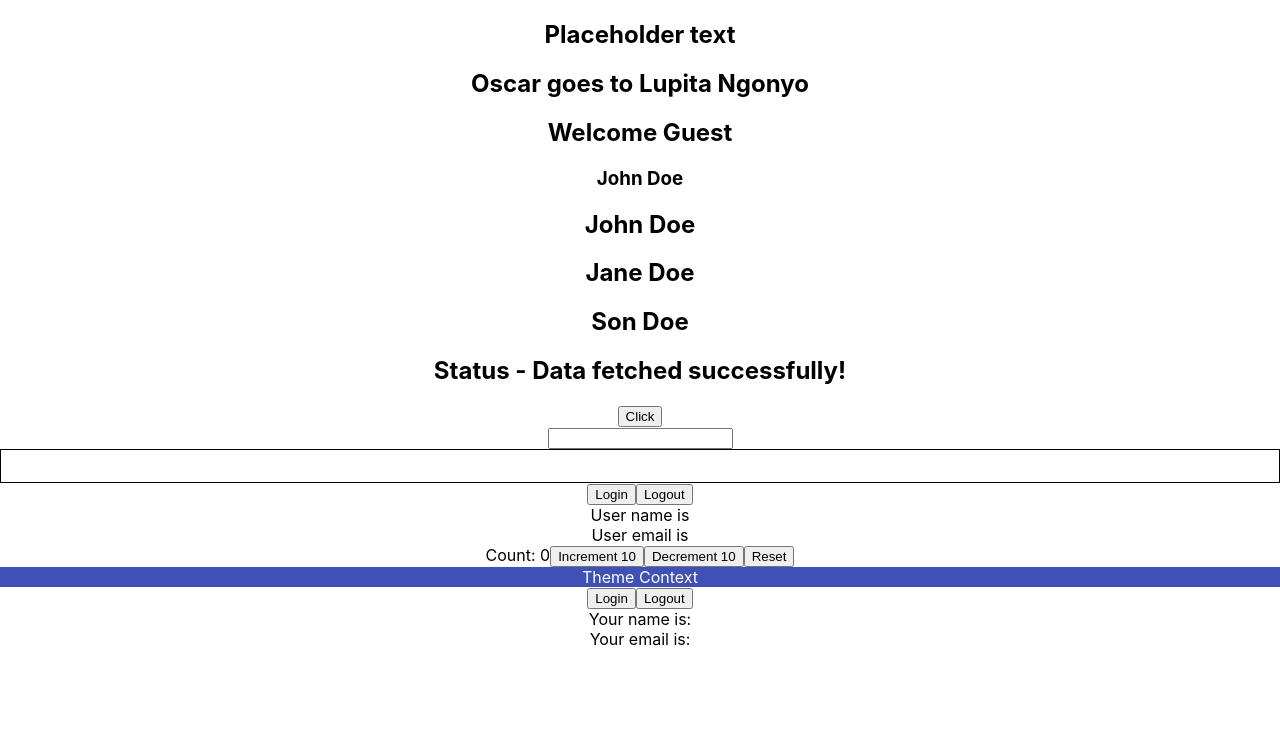
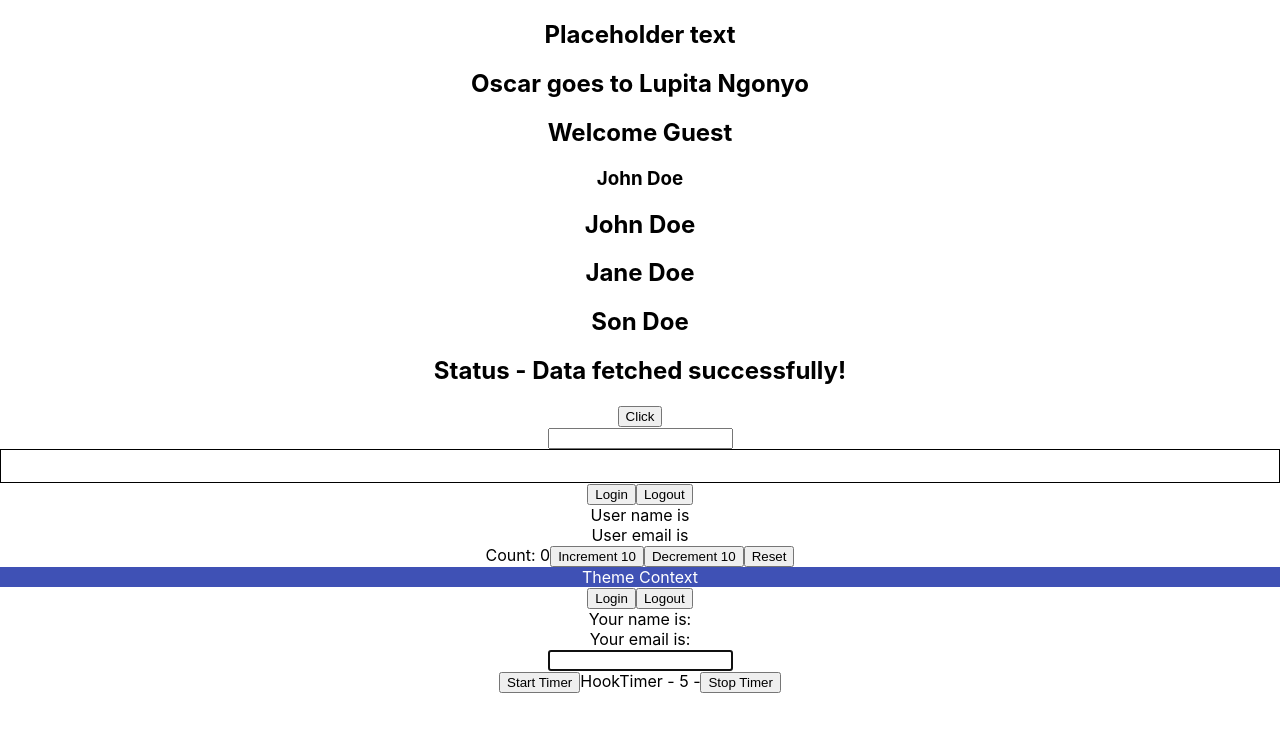
Before and after one commit to Jeremiah-Katumo/typescript-training, a React (Create React App) app: page / in a window 1280 px wide. Shown: the top 732 px of the page. Built offline with nearby package versions, Linux system fonts and the light colour scheme.

Commit message:
added code in ref

```diff
--- a/src/App.tsx
+++ b/src/App.tsx
@@ -15,6 +15,8 @@ import { ThemeContextProvider } from './components/context/ThemeContext';
 import { Box } from './components/context/Box';
 import { UserContextProvider } from './components/context/UserContext';
 import { UserC } from './components/context/UserC';
+import { DomeRef } from './components/ref/DomRef';
+import { MutableRef } from './components/ref/MutableRef';
 
 function App() {
 
@@ -63,6 +65,8 @@ function App() {
       <UserContextProvider>
         <UserC />
       </UserContextProvider>
+      <div><DomeRef /></div>
+      <div><MutableRef /></div>
     </div>
   );
 }
--- a/src/components/ref/MutableRef.tsx
+++ b/src/components/ref/MutableRef.tsx
@@ -21,7 +21,8 @@ export const MutableRef = () => {
 
     return (
         <div>
-            HookTimer - {timer} -
+            <button>Start Timer</button>
+             HookTimer - {timer} -
             <button onClick={() => stopTimer()}>Stop Timer</button>
         </div>
     )
```
